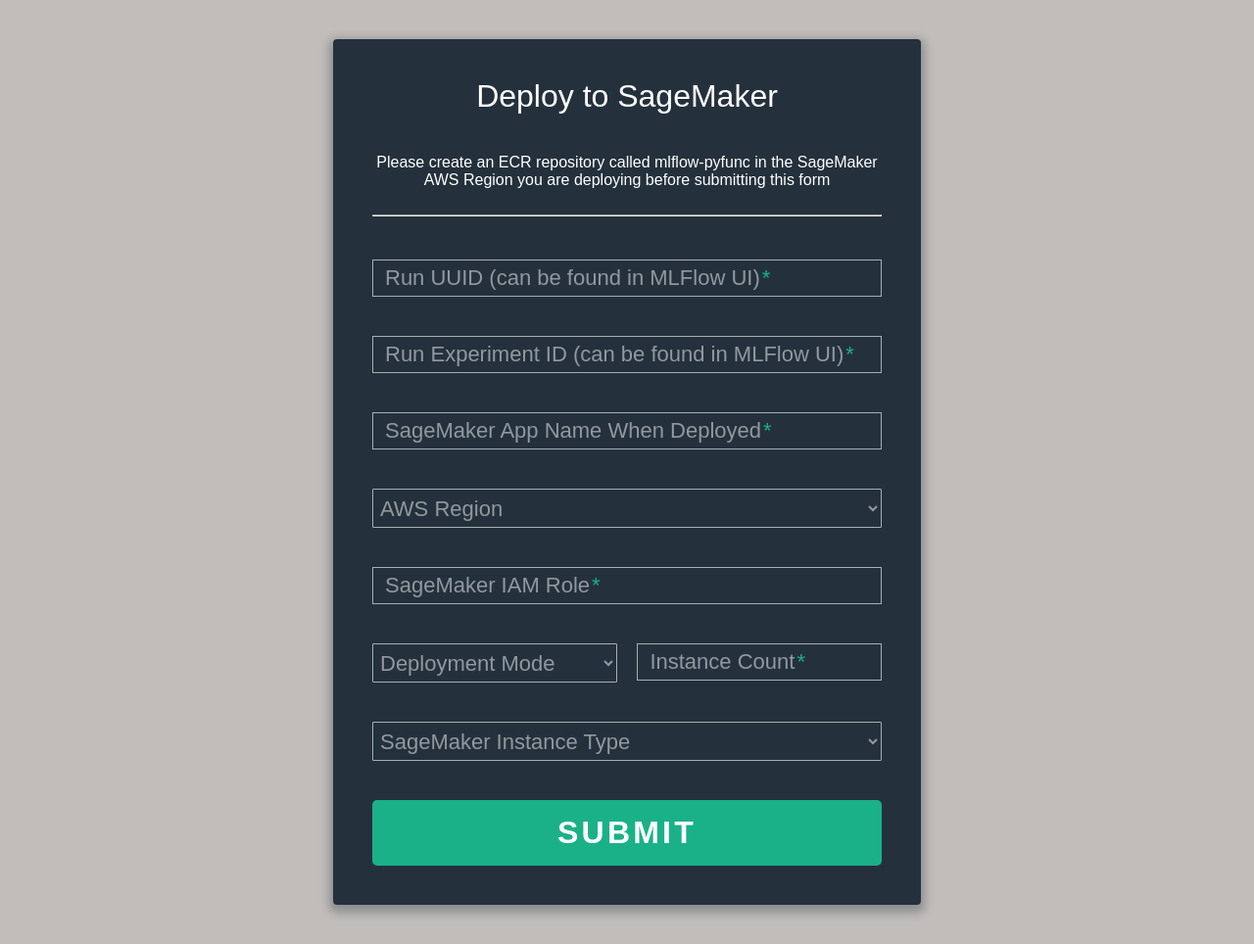
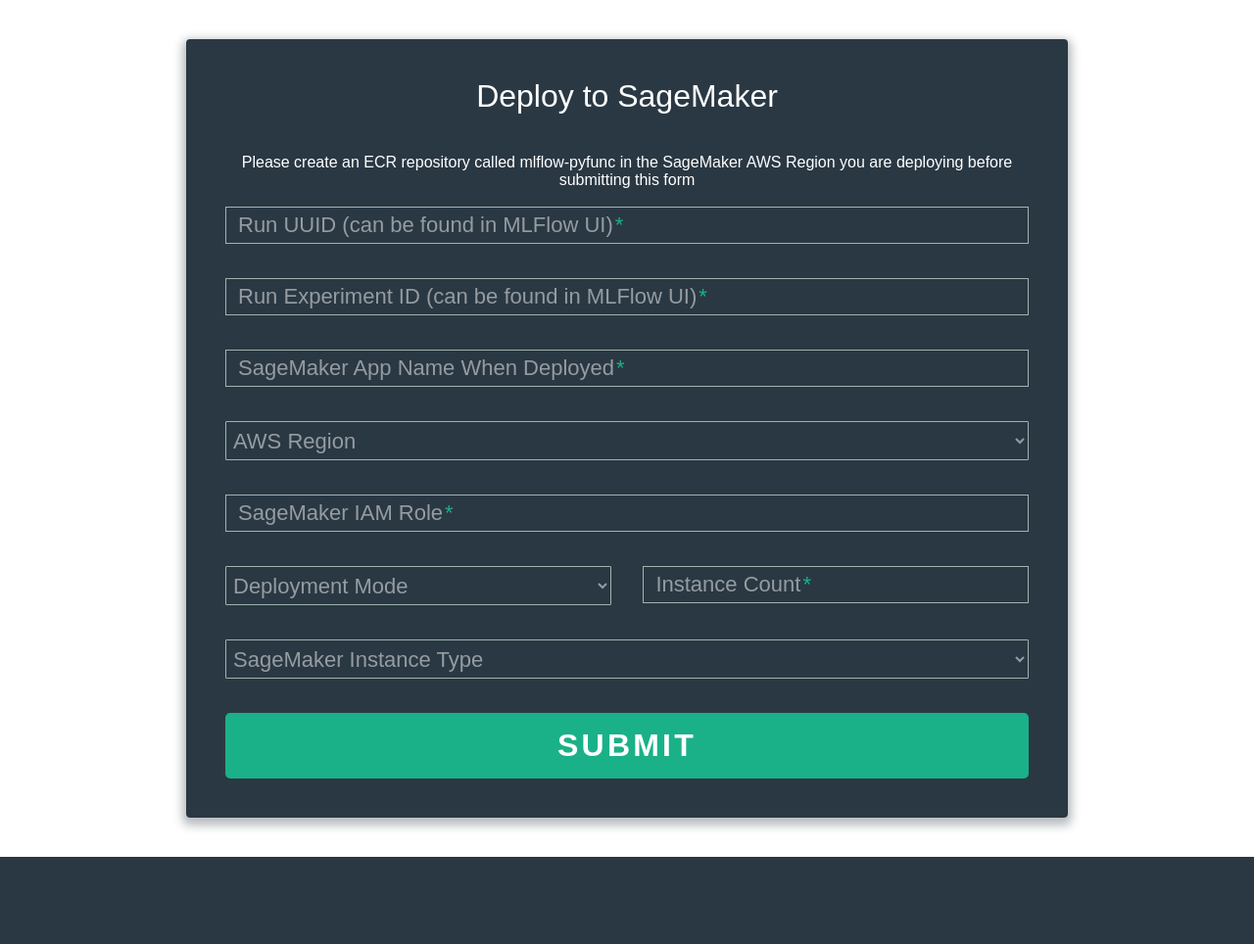
Before and after one commit to splicemachine/ml-workflow, a Flask app: template mlflow/job_status/templates/deploy.html in a window 1280 px wide. Shown: the whole page at 98% size. After the commit the page ends 875 px from the top, so only its background shows below. Run offline with Flask 2, Linux system fonts and the light colour scheme; the template is opened without the code that fills it, so the values that code supplies are empty; some libraries are stand-ins or nearby versions.

Commit message:
fixed some bugs and added go home after deployment on check

```diff
--- a/mlflow/create-mlflow.json
+++ b/mlflow/create-mlflow.json
@@ -12,7 +12,7 @@
     "type": "DOCKER",
     "volumes": [],
     "docker": {
-      "image": "splicemachine/mlflow:6.6",
+      "image": "splicemachine/mlflow:6.8",
       "network": "HOST",
       "privileged": false,
       "parameters": [],
--- a/mlflow/job_handler/app.py
+++ b/mlflow/job_handler/app.py
@@ -58,7 +58,9 @@ def __generate_retrain_template(json_returned, handler):
             'instance_type': json_returned.get('instance_type', 'none'),
             'iam_role': json_returned.get('iam_role', 'none'),
             'source_table': json_returned.get('source_table', 'none'),
-            'train_size': json_returned['train_size']
+            'train_size': json_returned['train_size'],
+            'random_string': str(md5(str(random.randint(0, 10 ** 5)).encode('utf-8')).hexdigest())
+
         }
     elif handler == 'retrain':
         return {
@@ -74,7 +76,9 @@ def __generate_retrain_template(json_returned, handler):
             'instance_type': json_returned.get('instance_type', 'none'),
             'iam_role': json_returned.get('iam_role', 'none'),
             'source_table': json_returned.get('source_table', 'none'),
-            'train_size': json_returned['train_size']
+            'train_size': json_returned['train_size'],
+            'random_string': str(md5(str(random.randint(0, 10 ** 5)).encode('utf-8')).hexdigest())
+
         }
     else:
         return None
@@ -181,7 +185,9 @@ def deploy_handler():
             'instance_count': json_returned['instance_count'],
             'iam_role': json_returned['iam_role'],
             'deployment_mode': json_returned['deployment_mode'],
-            'app_name': json_returned['app_name']
+            'app_name': json_returned['app_name'],
+            'random_string': str(md5(str(random.randint(0, 10 ** 5)).encode('utf-8')).hexdigest())
+
         }
         job_id = queue.enqueue('deploy', assembled_metadata)
         return jsonify(job_id=job_id, status='pending')
--- a/mlflow/job_status/dash.py
+++ b/mlflow/job_status/dash.py
@@ -1,8 +1,10 @@
 import json
 import logging
 import os
+import random
 from collections import namedtuple
 from datetime import datetime
+from hashlib import md5
 
 import cachetools.func
 import jaydebeapi
@@ -142,6 +144,7 @@ def deploy():
             'iam_role': request.form['iam_role'],
             'deployment_mode': request.form['deployment_mode'],
             'app_name': request.form['app_name'],
+            'random_string': str(md5(str(random.randint(0, 10 ** 5)).encode('utf-8')).hexdigest())
         }
 
         r = requests.post(host, json=assembled_metadata)
--- a/mlflow/job_status/static/css/deploy.css
+++ b/mlflow/job_status/static/css/deploy.css
@@ -23,7 +23,7 @@ a:hover {
 .form {
   background: rgba(19, 35, 47, 0.9);
   padding: 40px;
-  max-width: 600px;
+  max-width: 900px;
   margin: 40px auto;
   border-radius: 4px;
   box-shadow: 0 4px 10px 4px rgba(19, 35, 47, 0.3);
@@ -134,7 +134,7 @@ textarea {
 
 .field-wrap {
   position: relative;
-  margin-bottom: 40px;
+  margin-bottom: 35px;
 }
 
 .top-row:after {
@@ -151,7 +151,8 @@ textarea {
   margin: 0;
 }
 
-
+body {background:none transparent;
+}
 .button {
   border: 0;
   outline: none;
--- a/mlflow/job_status/static/js/script.js
+++ b/mlflow/job_status/static/js/script.js
@@ -38,11 +38,13 @@ for (var i=btns.length-1;i>=0;i--) {
 
 var deploy_onclick = function(){
     article_elem = document.getElementById('art')
-    article_elem.innerHTML = '<iframe src="/deploy" frameborder="0"  height="1000px" width="100%"></iframe>'
+    article_elem.innerHTML = '<iframe src="/deploy" frameborder="0"  height="810px" width="100%" allowtransparency="true"></iframe>'
 }
+
+
 var toggle_onclick = function(){
     article_elem = document.getElementById('art')
-    article_elem.innerHTML = '<iframe src="/toggle" frameborder="0"  height=600px" width="100%"></iframe>'
+    article_elem.innerHTML = '<iframe src="/toggle" frameborder="0"  height=600px" width="100%" allowtransparency="true"></iframe>'
 }
 $('.form').find('input, textarea').on('keyup blur focus', function (e) {
 
--- a/mlflow/job_status/templates/check.html
+++ b/mlflow/job_status/templates/check.html
@@ -12,5 +12,9 @@
             <circle class="checkmark__circle" cx="26" cy="26" r="25" fill="none"/>
             <path class="checkmark__check" fill="none" d="M14.1 27.2l7.1 7.2 16.7-16.8"/>
         </svg>
+<br>
+<center>
+    <button class="go_home">Go Home</button>
+</center>
 </body>
 </html>
--- a/mlflow/job_status/templates/dash.html
+++ b/mlflow/job_status/templates/dash.html
@@ -35,10 +35,10 @@
 <main>
     <div class="title">
         <h2>ML Jobs Tracker
-            <button class='deploy-btn' onclick='deploy_onclick()' data-label="deploy">Deploy a new
+            <button class='deploy-btn' onclick='deploy_onclick()' id="deploy" data-label="deploy">Deploy a new
                 model
-            </button>&nbsp;
-            <button class='deploy-btn' style='width:210px' onclick='toggle_onclick()'
+            </button>
+            <button class='deploy-btn' id='toggle' style='width:210px' onclick='toggle_onclick()'
                     data-label="toggle services">Toggle Services
             </button>
         </h2>
--- a/mlflow/job_status/templates/deploy.html
+++ b/mlflow/job_status/templates/deploy.html
@@ -14,8 +14,6 @@
                 SageMaker AWS Region you are deploying before submitting this form
             </center>
             <br>
-            <hr>
-            <br><br>
             <form action="/deploy" id='deployment' method="post">
 
 
@@ -82,7 +80,8 @@
                     </div>
                 </div>
                 <div class="field-wrap">
-                    <select form='deployment' name='instance_type' style="height:40px; line-height:31px;">
+                    <select form='deployment' name='instance_type'
+                            style="height:40px; line-height:31px;">
                         <option disabled selected>SageMaker Instance Type</option>
                         <option value="ml.t2.medium">ml.t2.medium</option>
                         <option value="ml.t2.large">ml.t2.large</option>
```
Also changed, not shown: bobby/bob_the_builder.json (+9 -3 lines), mlflow/job_status/static/css/check.css (+16 -0 lines), mlflow/job_status/static/css/stylesheet.css (+9 -0 lines), 3 other files.
